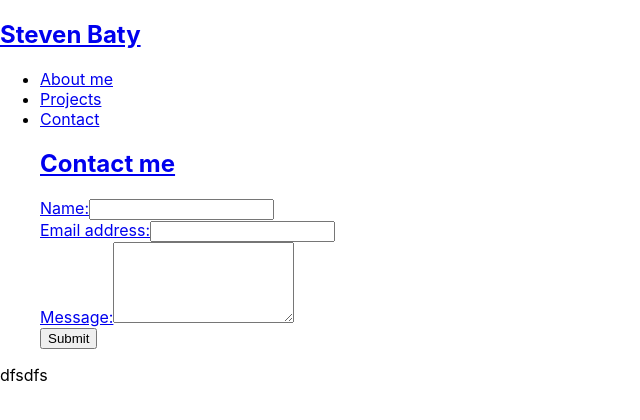
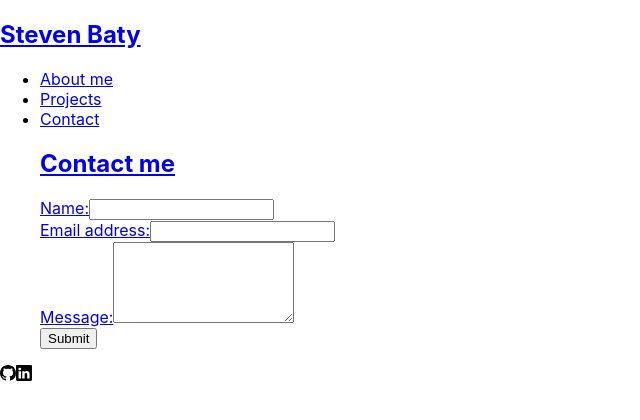
Before and after one commit to batysteven/react-portfolio, a React (Create React App) app: page / in a window 1280 px wide. Shown: the top 420 px of the page, without its empty margins (0-640 px from the left). Built offline with nearby package versions, Linux system fonts and the light colour scheme.

Commit message:
updated footer to include github and linkedin images

```diff
--- a/src/components/About/index.js
+++ b/src/components/About/index.js
@@ -1,6 +1,5 @@
 import React from 'react';
-import github from '../../assets/img/github.svg';
-import linkedin from '../../assets/img/linkedin.svg';
+
 
 function About() {
 
@@ -21,8 +20,7 @@ function About() {
                 through my completed work so far.</p>
             </div>
             <div>
-                <img src={github} />
-                <img src={linkedin} />
+
             </div>
         </section>
     )
--- a/src/components/Footer/index.js
+++ b/src/components/Footer/index.js
@@ -1,9 +1,14 @@
 import React from 'react';
+import github from '../../assets/img/github.svg';
+import linkedin from '../../assets/img/linkedin.svg';
 
 function Footer() {
 
     return (
-        <div>dfsdfs</div>
+        <div>
+            <img src={github} />
+            <img src={linkedin} />
+        </div>
     );
 };
 
```
